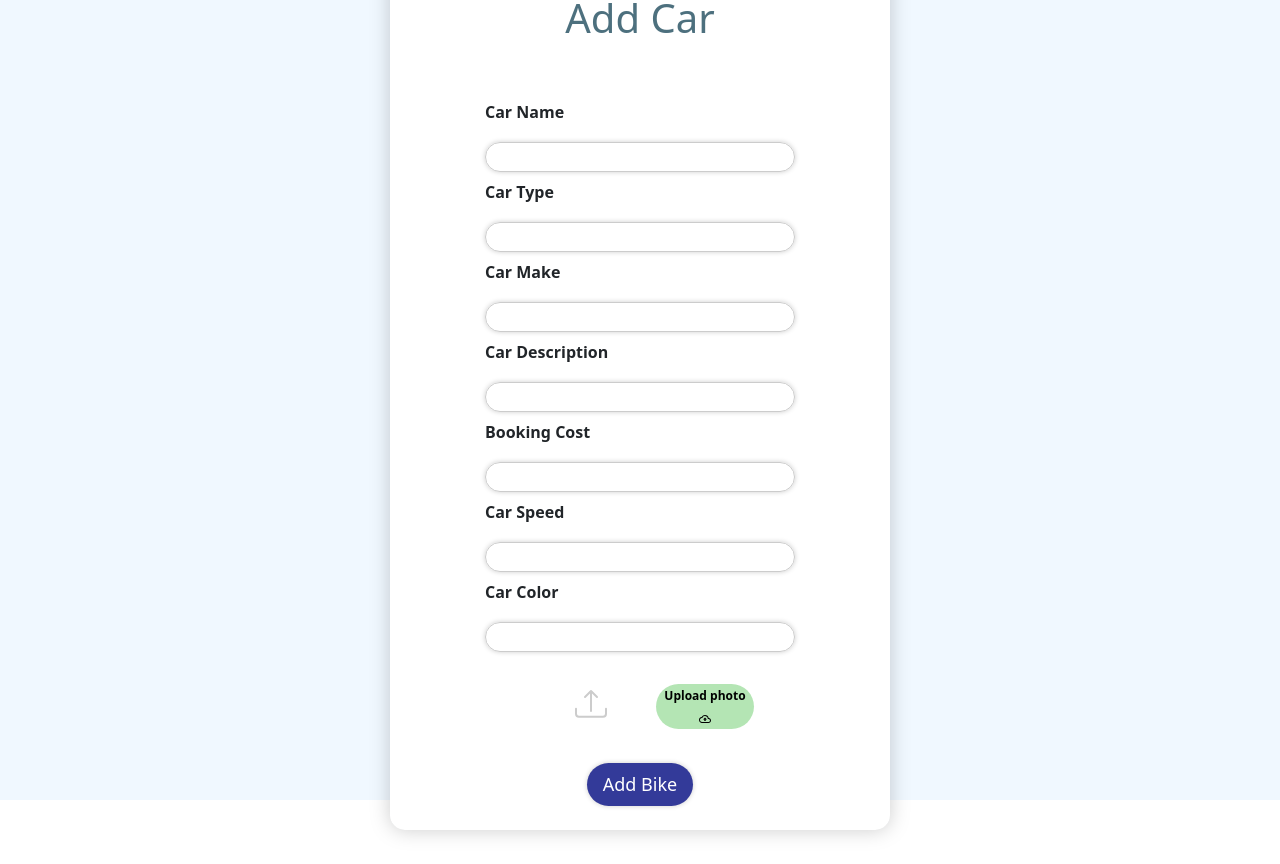
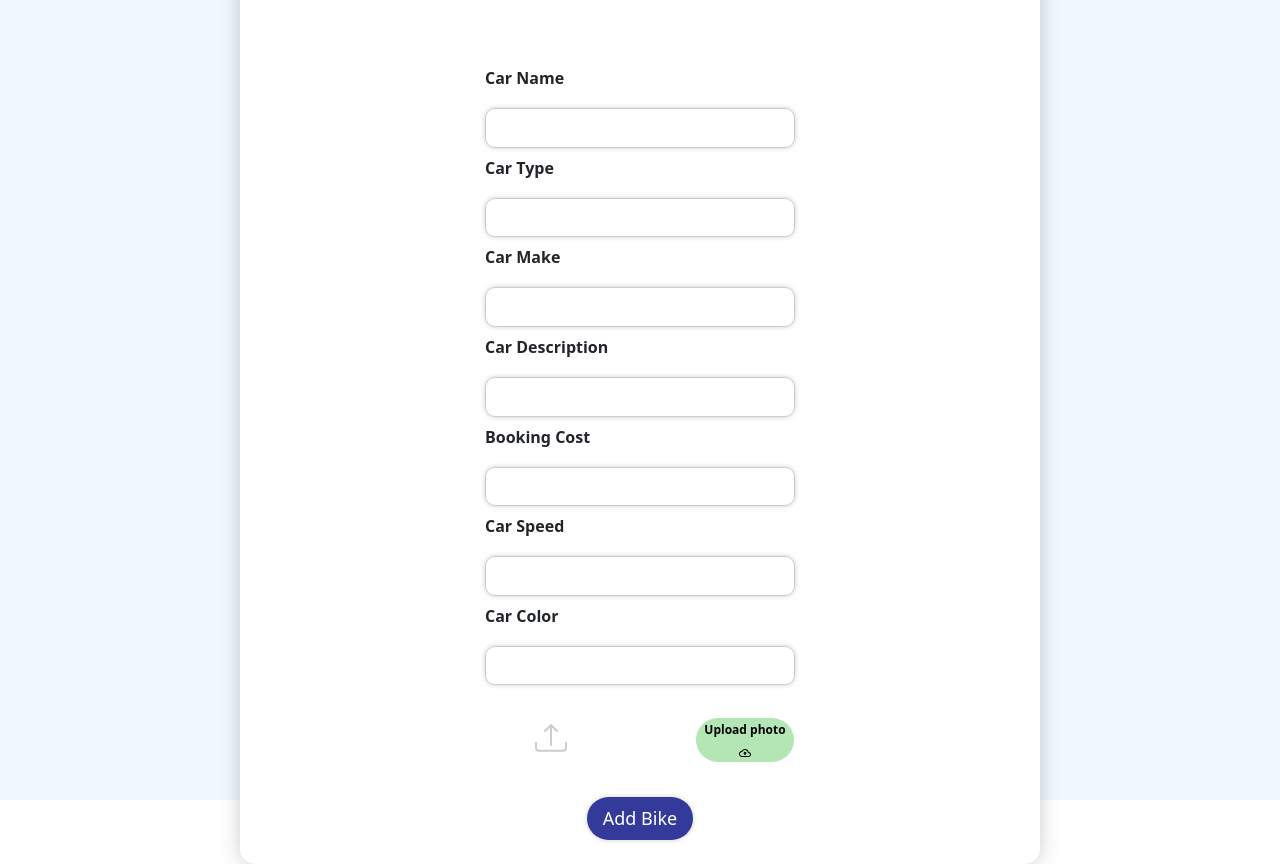
Before and after one commit to GordonOtieno/i-model-cars-frontend, a React (Create React App) app: page / in a window 1280 px wide. Before the commit the page ends 830 px from the top, so only its background shows below. Built offline with nearby package versions, Linux system fonts and the light colour scheme.

Commit message:
Added styling to the Add car component

```diff
--- a/src/App.css
+++ b/src/App.css
@@ -150,11 +150,11 @@ div.mycard .myrow {
   background: var(--light);
   backdrop-filter: blur(3rem);
   filter: drop-shadow(0 0 10px rgba(0, 0, 0, 0.2));
-  padding: 1.5rem 0.8rem;
+  padding: 1.5rem 5rem;
   border-radius: 15px;
   justify-content: center;
   width: 100%;
-  max-width: 500px;
+  max-width: 800px;
 }
 
 .flex {
@@ -190,9 +190,9 @@ select {
 
 select,
 input:not([type="file"]) {
-  border-radius: 20px;
+  border-radius: 10px;
   border: 1px solid var(--grey);
-  padding: 0.2rem 1rem;
+  padding: 8px 1rem;
   margin: 8px 0;
   font-family: "Poppins", sans-serif;
   font-weight: 300;
@@ -200,7 +200,7 @@ input:not([type="file"]) {
   background: var(--transparent);
   letter-spacing: 1px;
   width: 100%;
-  color: var(--light-dark);
+
 }
 
 .margin {
@@ -208,4 +208,12 @@ input:not([type="file"]) {
 }
 .hero {
   color: var(--hero);
+
 }
+
+.input-div {
+  width: 100%;
+}
+.gap {
+  gap: 5rem;
+}
--- a/src/components/addcar/AddCar.jsx
+++ b/src/components/addcar/AddCar.jsx
@@ -31,7 +31,6 @@ const AddCar = () => {
 
   const handleSubmit = async (e) => {
     e.preventDefault();
-    console.log(data);
     if (canBeSaved) {
       fetch('http://127.0.0.1:3000/api/v1/cars', {
         method: 'POST',
@@ -43,21 +42,14 @@ const AddCar = () => {
         .then((response) => response.json())
         .then((data) => {
           console.log('Success:', data);
+          alert('Car was successfully created');
         })
         .catch((error) => {
           console.error('Error:', error);
+          alert('Woops! Something went wrong. Please check your inputs.');
         });
     }
   };
-  // if (canBeSaved) {
-  //   try {
-  //     await addCar(JSON.stringify(data)).unwrap();
-  //     console.log("car saved")
-  //     // navigate('/cars')
-  //   } catch (err) {
-  //     console.log('Failed to save the Cars:', err);
-  //   }
-  // }
 
   return (
     <Container>
```
